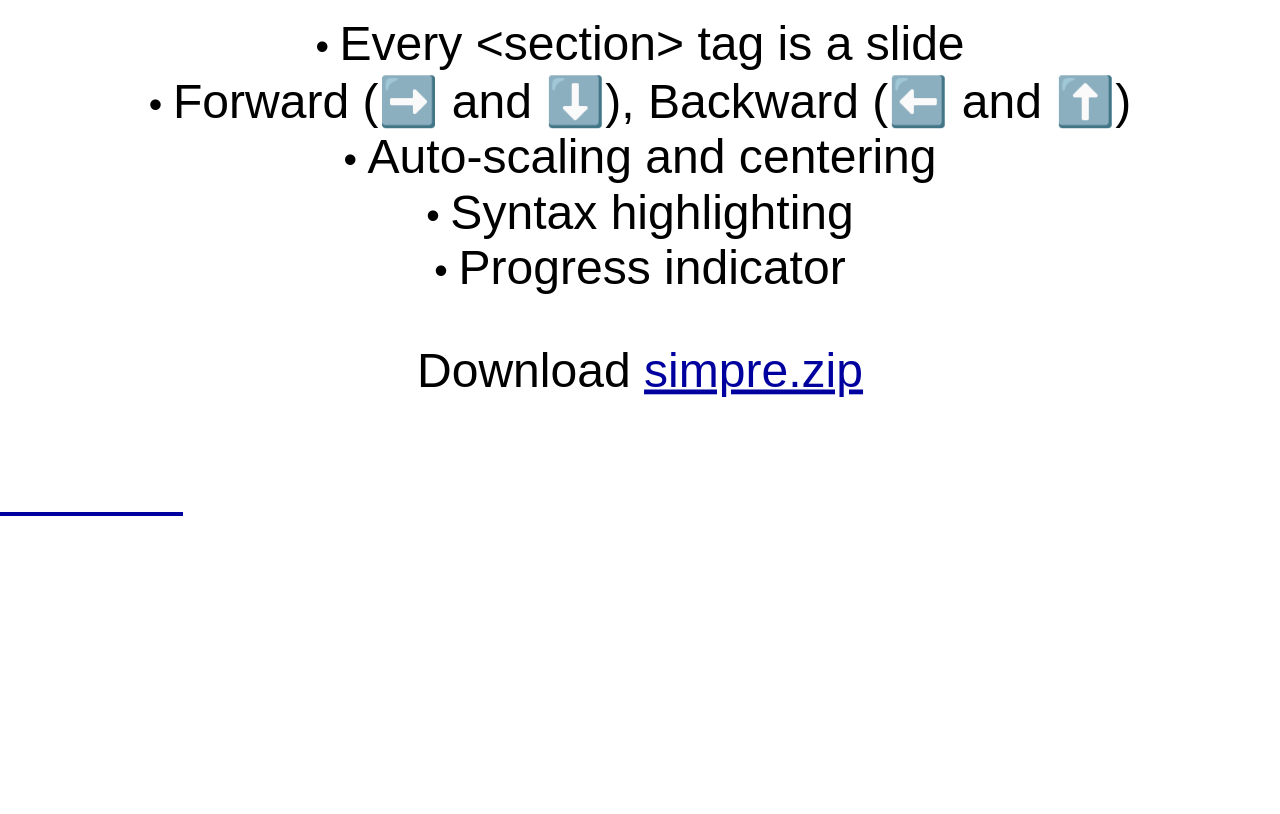
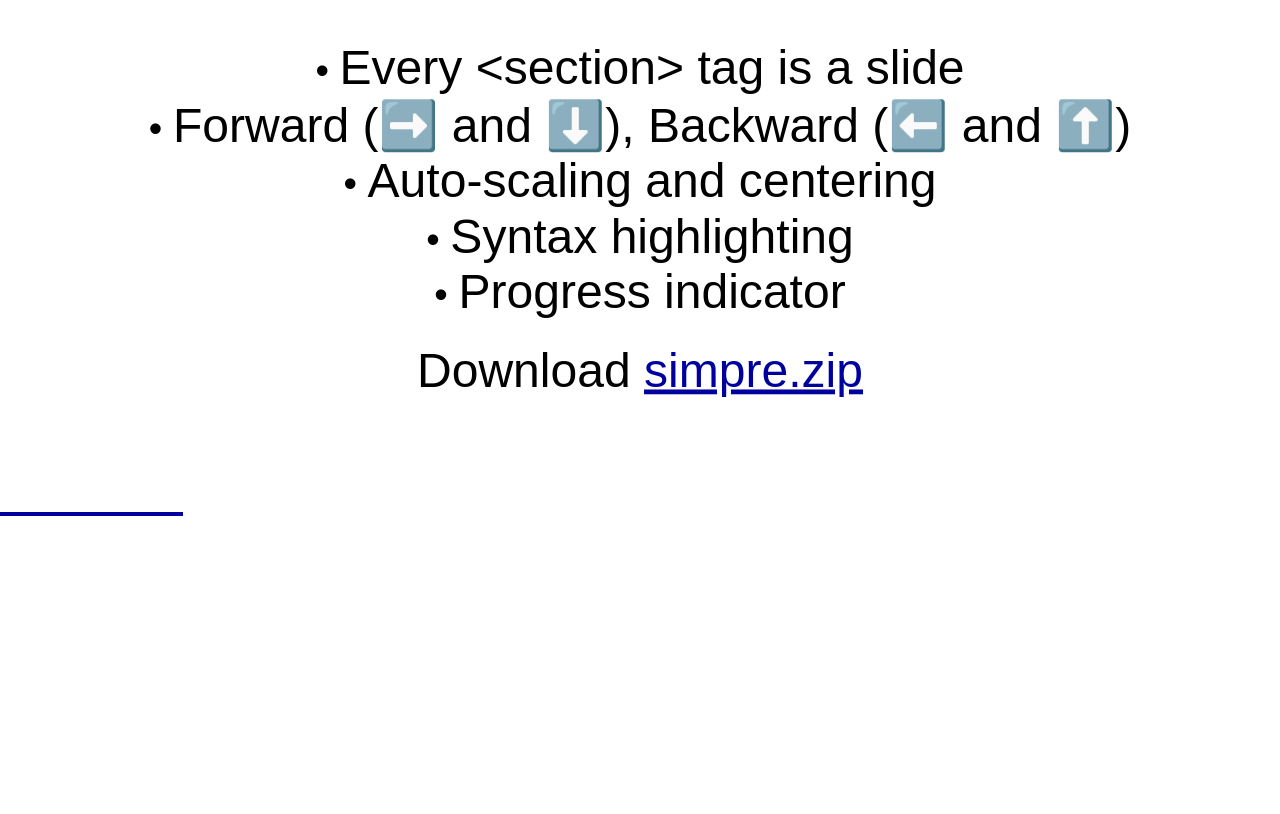
Before and after one commit to krasimir/simpre, a website: page public/index.html in a window 1280 px wide. Shown: the part 284-1098 px from the top of the page. Drawn offline with Linux system fonts and the light colour scheme.

Commit message:
Small styling change

```diff
--- a/package.json
+++ b/package.json
@@ -1,6 +1,6 @@
 {
   "name": "simpre",
-  "version": "0.3.0",
+  "version": "0.4.0",
   "description": "HTML presentation framework",
   "main": "index.js",
   "scripts": {
--- a/public/assets/styles.css
+++ b/public/assets/styles.css
@@ -1 +1 @@
-body{width:100%;height:100%;margin:0;padding:0;font-size:20px;font-family:Arial,Helvetica,sans-serif;overflow:hidden}.mt1{margin-top:1em!important}.w500{max-width:500px!important}section{position:absolute;top:0;left:0;opacity:0;transition:opacity .6s ease-out;visibility:hidden}section pre{margin:0;padding:0 2em;font-size:1em}section code{margin:0;padding:0;font-size:1em}#progress{position:absolute;bottom:0;left:0;height:4px;z-index:10;background:#00009f;transition:width .5s ease-out}a{text-decoration:underline;color:#00009f}ul{list-style:none}ul li::before{content:"• ";font-size:.8em}h1,h2,h3,p,ul{padding:0 2em;margin:0 0 1em 0;text-align:center}h1{font-size:2em;line-height:.6em}h1 small{font-size:.4em}h2{font-size:1.6em}h3{font-size:1.2em}p code{font-family:inherit;background:#ccc;padding:0 .2em}
+body{width:100%;height:100%;margin:0;padding:0;font-size:20px;font-family:Arial,Helvetica,sans-serif;overflow:hidden}.mt1{margin-top:1em!important}.w500{max-width:500px!important}section{position:absolute;top:0;left:0;opacity:0;transition:opacity .6s ease-out;visibility:hidden}section pre{margin:0;padding:0 2em;font-size:1em}section code{margin:0;padding:0;font-size:1em}#progress{position:absolute;bottom:0;left:0;height:4px;z-index:10;background:#00009f;transition:width .5s ease-out}a{text-decoration:underline;color:#00009f}ul{list-style:none}ul li::before{content:"• ";font-size:.8em}h1,h2,h3,p,ul{padding:0 2em;margin:.5em 0;text-align:center}h1{font-size:2em;line-height:.6em}h1 small{font-size:.4em}h2{font-size:1.6em}h3{font-size:1.2em}p code{font-family:inherit;background:#ccc;padding:0 .2em}
--- a/src/css/styles.css
+++ b/src/css/styles.css
@@ -49,7 +49,7 @@ ul li::before {
 }
 h1, h2, h3, p, ul {
   padding: 0 2em;
-  margin: 0 0 1em 0;
+  margin: 0.5em 0;
   text-align: center;
 }
 h1 {
```
Also changed, not shown: README.md.
